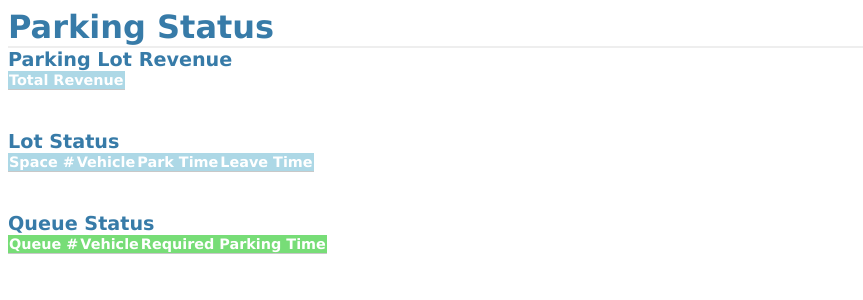
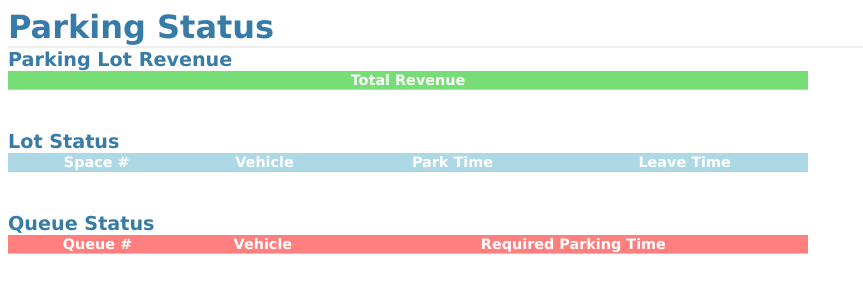
Before and after one commit to aj0415/parking-lot, a Flask app: page /status in a window 1280 px wide. Shown: the top 300 px of the page, without its empty margins (0-863 px from the left). Run offline with Flask 2, Linux system fonts and the light colour scheme; data that the repository does not hold is empty.

Commit message:
Style tables

```diff
--- a/parking/static/style.css
+++ b/parking/static/style.css
@@ -12,6 +12,12 @@
   padding: 10px;
   margin-bottom: 40px;
   font-size: 0.9em;
+  width: 800px;
+}
+
+table td {
+border-left: 1px solid #C8C8C8;
+border-right: 1px solid #C8C8C8;
 }
 
 .lot th {
@@ -20,7 +26,7 @@
 }
 
 .queue th {
-    background-color: #77dd77;
+    background-color: #ff7f7f;
     color: white;
 }
 
--- a/parking/templates/status.html
+++ b/parking/templates/status.html
@@ -4,7 +4,7 @@
 <div class=page>
   <h1>Parking Status</h1>
     <h2>Parking Lot Revenue</h2>
-      <table class="lot">
+      <table class="revenue">
         <tr>
           <th>Total Revenue</th>
         </tr>
```
